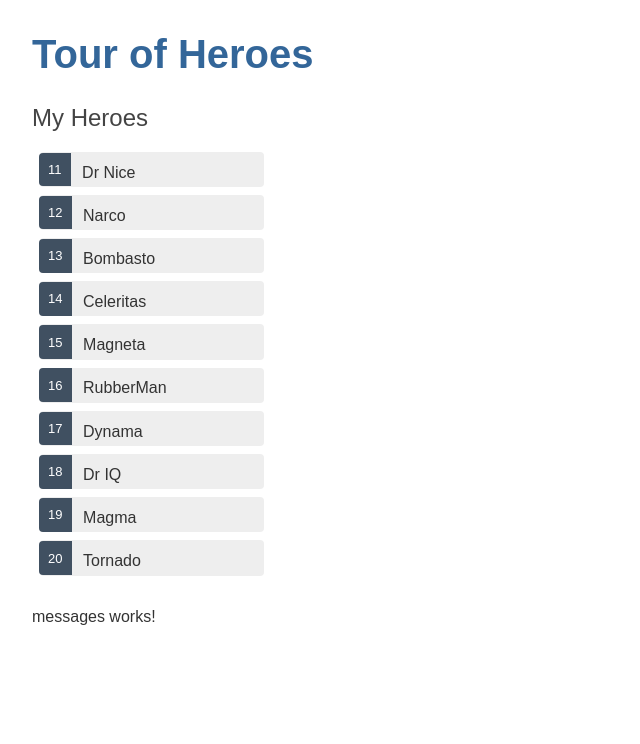
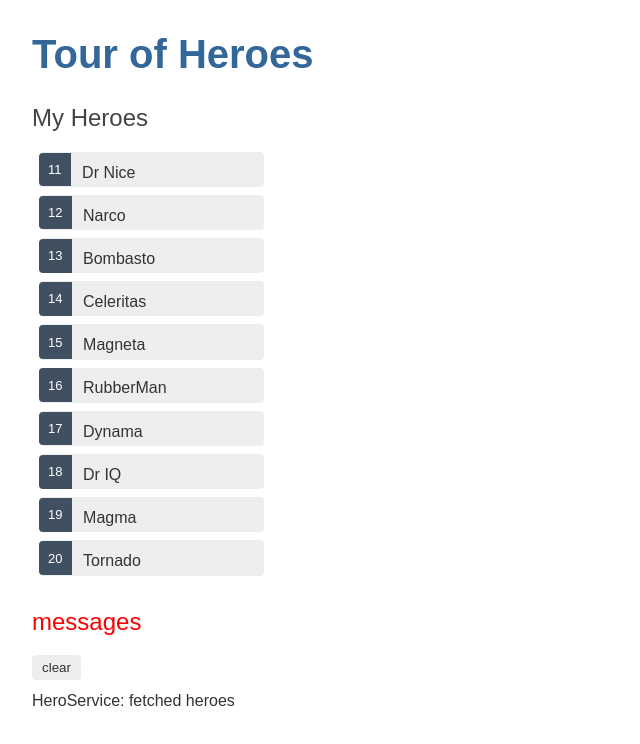
Before and after one commit to live4574/AngularStart, an Angular app in the folder angular-tour-of-heroes/: page / in a window 1280 px wide. Shown: the top 744 px of the page, without its empty margins (0-640 px from the left). Built offline with nearby package versions, Linux system fonts and the light colour scheme.

Commit message:
heroes' message show by service ,component, css

```diff
--- a/angular-tour-of-heroes/src/app/hero.service.ts
+++ b/angular-tour-of-heroes/src/app/hero.service.ts
@@ -2,6 +2,7 @@
 import { Hero } from './hero';
 import {HEROES } from './mock-heroees';
 import {Observable, of } from 'rxjs';
+import {MessageService } from './message.service';
 
 @Injectable({
   providedIn: 'root'
@@ -9,8 +10,14 @@
 export class HeroService {
 
   getHeroes() : Observable<Hero[]>{
+    //TODO: 메시지는 히어로 데이터를 가져온 _후에_ 보내야 합니다.
+    this.messageService.add('HeroService: fetched heroes');
     return of(HEROES);
   }
 
-  constructor() { }
+  constructor(private messageService: MessageService) { }
+  //서비스 안에 서비스 가 존재하는 경우.
+  //MessageService는 HeroService에 의존성으로 주입되고,
+  //HeroService는 다시 HeroesComponent에 의존성으로 주입.
+
 }
--- a/angular-tour-of-heroes/src/app/heroes/heroes.component.ts
+++ b/angular-tour-of-heroes/src/app/heroes/heroes.component.ts
@@ -2,12 +2,14 @@
 import {Hero } from '../hero';
 
 import { HeroService } from '../hero.service';
+import {MessageService} from '../message.service';
 
 @Component({
   selector: 'app-heroes',
   templateUrl: './heroes.component.html',
   styleUrls: ['./heroes.component.css']
 })
+
 export class HeroesComponent implements OnInit {
   //hero 프로퍼티 추가, Windstorm
   //heroes =HEROES;
@@ -18,20 +20,25 @@
 
   onSelect(hero:Hero):void{
     this.selectedHero=hero;
+    this.messageService.add(`HeroService: Selected hero id=${hero.id}`);
+
   }
+
 
   getHeroes(): void{
     this.heroService.getHeroes().subscribe(heroes=> this.heroes=heroes);
   }
 
   constructor(
-    private heroService: HeroService
+    private heroService: HeroService,
+    private messageService: MessageService
   ) { }
     //컴포넌트의 생성자는 생성자로 받은 인자를
     //클래스 프로퍼티로 연결하는 정도로 간단하게 유지하는 것이 좋습니다.
     //생성자에는 이 외의 로직이 들어가지 않는 것이 좋습니다.
     //리모트 서버로 HTTP 요청을 보내는 로직도 물론 들어가지 않는 것이 좋습니다.
-  ngOnInit(): void{
+
+  ngOnInit(){
     this.getHeroes();
   }
 
--- a/angular-tour-of-heroes/src/app/message.service.ts
+++ b/angular-tour-of-heroes/src/app/message.service.ts
@@ -4,6 +4,20 @@
   providedIn: 'root'
 })
 export class MessageService {
+  messages:string[]=[];
+
+  add(message:string){
+    this.messages.push(message);
+  }
+
+  clear(){
+    this.messages=[];
+  }
 
   constructor() { }
 }
+//messages 프로퍼티에 메시지를 캐싱하는 서비스
+
+//add() 메소드는 프로퍼티에 메시지를 추가하고
+
+//clear() 메소드는 캐시를 비우는 역할을 함.
--- a/angular-tour-of-heroes/src/app/messages/messages.component.css
+++ b/angular-tour-of-heroes/src/app/messages/messages.component.css
@@ -0,0 +1,35 @@
+/* MessagesComponent에 적용되는 CSS 스타일 */
+h2 {
+    color: red;
+    font-family: Arial, Helvetica, sans-serif;
+    font-weight: lighter;
+  }
+  body {
+    margin: 2em;
+  }
+  body, input[text], button {
+    color: crimson;
+    font-family: Cambria, Georgia;
+  }
+
+  button.clear {
+    font-family: Arial;
+    background-color: #eee;
+    border: none;
+    padding: 5px 10px;
+    border-radius: 4px;
+    cursor: pointer;
+    cursor: hand;
+  }
+  button:hover {
+    background-color: #cfd8dc;
+  }
+  button:disabled {
+    background-color: #eee;
+    color: #aaa;
+    cursor: auto;
+  }
+  button.clear {
+    color: #333;
+    margin-bottom: 12px;
+  }
--- a/angular-tour-of-heroes/src/app/messages/messages.component.html
+++ b/angular-tour-of-heroes/src/app/messages/messages.component.html
@@ -1 +1,6 @@
-<p>messages works!</p>
+<div *ngIf="messageService.messages.length">
+    <h2>messages</h2>
+    <button class="clear"
+        (click)="messageService.clear()">clear</button>
+        <div *ngFor='let message of messageService.messages'> {{message}}</div>
+</div>
--- a/angular-tour-of-heroes/src/app/messages/messages.component.ts
+++ b/angular-tour-of-heroes/src/app/messages/messages.component.ts
@@ -1,4 +1,5 @@
 import { Component, OnInit } from '@angular/core';
+import { MessageService} from '../message.service';
 
 @Component({
   selector: 'app-messages',
@@ -7,9 +8,13 @@
 })
 export class MessagesComponent implements OnInit {
 
-  constructor() { }
+  constructor(public messageService: MessageService) { }
+  //messageSercie 프로퍼티는 템플릿에 바인딩되기 때문에
+  //반드시 public으로 선언되어야 한다.
 
-  ngOnInit(): void {
+  //angular에서는 public으로 선언된 컴포넌트 프로퍼티만 바인딩할 수 있다.
+
+  ngOnInit(){
   }
 
 }
```
